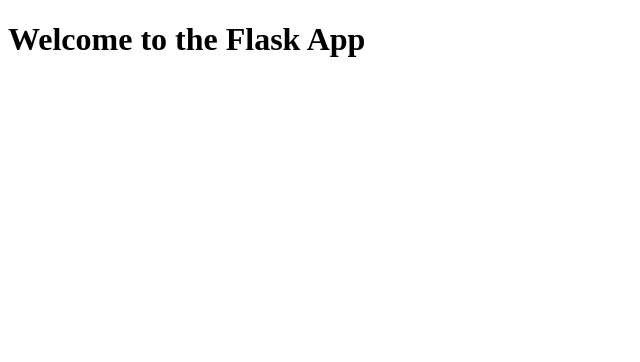
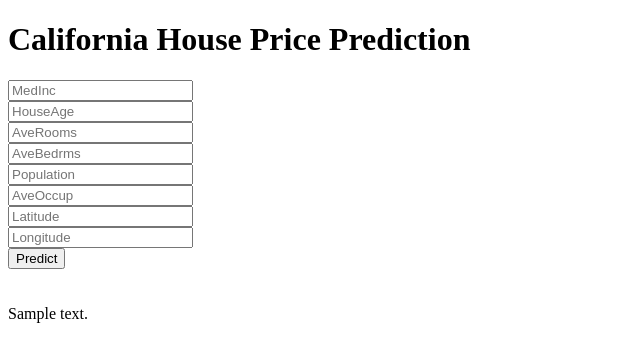
Before and after one commit to Davischoice1/CalifoniaHousingPricing, a Flask app: template templates/home.html in a window 1280 px wide. Shown: the top 362 px of the page, without its empty margins (0-640 px from the left). Run offline with Flask 3, Linux system fonts and the light colour scheme; the template is opened without the code that fills it: most values are stand-ins (such as "Sample title", 1, 10 or a date in 2020); parts of the project's set-up code (start-up, migrations or seed data) failed here and were passed over.

Commit message:
The web app is ready

```diff
--- a/app.py
+++ b/app.py
@@ -1,36 +1,74 @@
+import json
 import pickle
 from flask import Flask, request, jsonify, render_template
 import numpy as np
-import pandas as pd
 
 app = Flask(__name__)
 
-# Load the model
+# Load the model and scaler
 regmodel = pickle.load(open('regmodel.pkl', 'rb'))
-# Load the scaler
-scaling = pickle.load(open('scaling.pkl', 'rb'))  # Ensure 'scalar.pkl' exists
+scaling = pickle.load(open('scaling.pkl', 'rb'))  # Ensure 'scaling.pkl' exists
 
 @app.route("/")
 def home():
+    """Render the home page."""
     return render_template('home.html')
 
 @app.route('/predict_api', methods=['POST'])
 def predict_api():
+    """
+    Predict API route for JSON input.
+    Expects a JSON payload with a 'data' key containing input features.
+    """
     try:
-        data = request.json['data']  # Expecting JSON payload with 'data' key
+        # Validate and parse JSON data
+        if not request.is_json:
+            return jsonify({'error': 'Invalid input: Expected JSON payload.'}), 400
+
+        data = request.json.get('data')
+        if not data:
+            return jsonify({'error': "Missing 'data' key in JSON payload."}), 400
+
         print("Received data:", data)
 
-        # Convert input data to numpy array and reshape
+        # Convert input to numpy array and scale
         new_data = scaling.transform(np.array(list(data.values())).reshape(1, -1))
+        print("Transformed input data:", new_data)
 
         # Predict using the model
         output = regmodel.predict(new_data)
         print("Prediction:", output[0])
 
-        # Return the prediction as JSON
+        # Return prediction
         return jsonify({'prediction': float(output[0])})
     except Exception as e:
-        return jsonify({'error': str(e)})
+        print("Error occurred:", str(e))
+        return jsonify({'error': str(e)}), 500
+
+@app.route('/predict', methods=['POST'])
+def predict():
+    """
+    Web form-based prediction route.
+    Accepts input features from an HTML form.
+    """
+    try:
+        # Retrieve and process form data
+        data = [float(x) for x in request.form.values()]
+        print("Received form data:", data)
+
+        # Convert input data to numpy array and scale
+        final_input = scaling.transform(np.array(data).reshape(1, -1))
+        print("Transformed input data:", final_input)
+
+        # Predict using the model
+        output = regmodel.predict(final_input)[0]
+        print("Prediction:", output)
+
+        # Render result on the home page
+        return render_template("home.html", prediction_text=f"The House Price Prediction is {output}")
+    except Exception as e:
+        print("Error occurred:", str(e))
+        return render_template("home.html", error=f"An error occurred: {str(e)}")
 
 if __name__ == "__main__":
     app.run(debug=True)
--- a/templates/home.html
+++ b/templates/home.html
@@ -1,9 +1,39 @@
 <!DOCTYPE html>
 <html>
+
 <head>
-    <title>Flask App</title>
+    <meta charset="UTF-8">
+    <title>MACHINE LEARNING API</title>
+    <link href = 'https://fonts.googleapis.com/css?family=Pacifico' rel='stylesheets' type='text/css'>
+    <link href = 'https://fonts.googleapis.com/css?family=Arimo' rel='stylesheets' type='text/css'>
+    <link href = 'https://fonts.googleapis.com/css?family=Hind:300' rel='stylesheets' type='text/css'>
+    <link href = 'https://fonts.googleapis.com/css?family=Open+Sans+Condensed:300' rel='stylesheets' type='text/css'>
+
 </head>
+
 <body>
-    <h1>Welcome to the Flask App</h1>
+    <div class='login'>
+        <h1>California House Price Prediction</h1>
+
+        <!-- Main Input For Receiving Query to our ML -->
+        <form action="{{ url_for('predict')}}"method="post">
+            <input type="text" name="MedInc" placeholder="MedInc" required="required" /><br>
+            <input type="text" name="HouseAge" placeholder="HouseAge" required="required" /><br>
+            <input type="text" name="AveRooms" placeholder="AveRooms" required="required" /><br>
+            <input type="text" name="AveBedrms" placeholder="AveBedrms" required="required" /><br>
+            <input type="text" name="Population" placeholder="Population" required="required" /><br>
+            <input type="text" name="AveOccup" placeholder="AveOccup" required="required" /><br>
+            <input type="text" name="Latitude" placeholder="Latitude" required="required" /><br>
+            <input type="text" name="Longitude" placeholder="Longitude" required="required" /><br>
+
+            <button type="submit" class="btn btn-primary btn-block btn-large">Predict</button>
+        </form>
+
+        <br>
+        <br>
+
+    </div>
+    {{prediction_text}}
+
 </body>
 </html>
```
